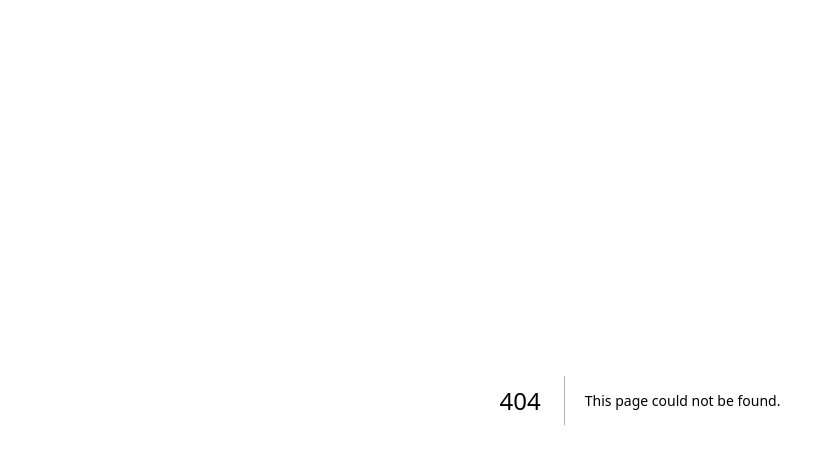
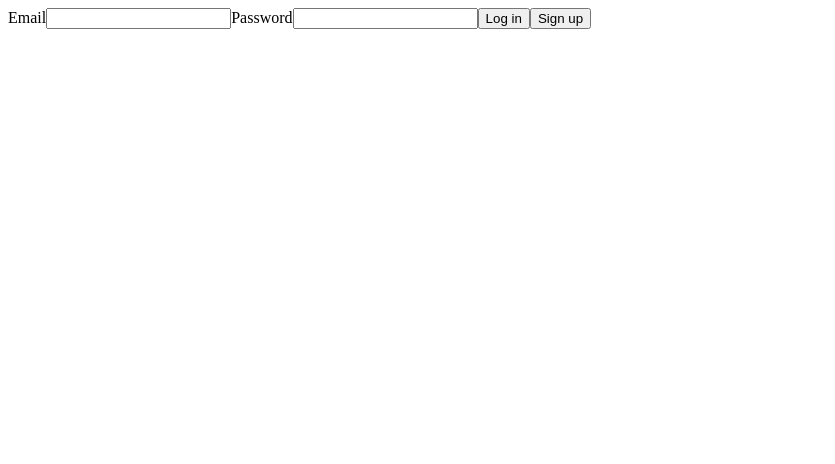
Before and after one commit to kj-nakamura/gender-reveal, a Next.js app: page /login in a window 1280 px wide. Before the commit this address had no page. Shown: the top 464 px of the page, without its empty margins (0-835 px from the left). Built offline with nearby package versions, Linux system fonts and the light colour scheme.

Commit message:
認証作成

```diff
--- /dev/null
+++ b/app/login/actions.ts
@@ -0,0 +1,43 @@
+// app/login/actions.ts
+"use server";
+
+import { createClient } from "@/lib/supabase/server";
+import { headers } from "next/headers";
+import { redirect } from "next/navigation";
+
+export const signup = async (formData: FormData) => {
+  const email = formData.get("email") as string;
+  const password = formData.get("password") as string;
+  const supabase = createClient();
+
+  const { error } = await supabase.auth.signUp({
+    email,
+    password,
+  });
+
+  if (error) {
+    // エラー処理（例: エラーページにリダイレクト）
+    return redirect("/login?message=Could not authenticate user");
+  }
+
+  // 新規登録後はメール確認を促すページにリダイレクトするのが親切
+  return redirect("/login?message=Check email to continue sign in process");
+};
+
+export const login = async (formData: FormData) => {
+  const email = formData.get("email") as string;
+  const password = formData.get("password") as string;
+  const supabase = createClient();
+
+  const { error } = await supabase.auth.signInWithPassword({
+    email,
+    password,
+  });
+
+  if (error) {
+    return redirect("/login?message=Could not authenticate user");
+  }
+
+  // ログイン成功後はメインページなどにリダイレクト
+  return redirect("/");
+};
--- /dev/null
+++ b/app/login/page.tsx
@@ -0,0 +1,15 @@
+// app/login/page.tsx
+import { login, signup } from "./actions";
+
+export default function LoginPage() {
+  return (
+    <form>
+      <label htmlFor="email">Email</label>
+      <input id="email" name="email" type="email" required />
+      <label htmlFor="password">Password</label>
+      <input id="password" name="password" type="password" required />
+      <button formAction={login}>Log in</button>
+      <button formAction={signup}>Sign up</button>
+    </form>
+  );
+}
--- /dev/null
+++ b/lib/supabase/server.ts
@@ -0,0 +1,37 @@
+// lib/supabase/server.ts
+import { createServerClient } from '@supabase/ssr'
+import { cookies } from 'next/headers'
+
+export const createClient = () => {
+  const cookieStore = cookies()
+
+  return createServerClient(
+    process.env.NEXT_PUBLIC_SUPABASE_URL!,
+    process.env.NEXT_PUBLIC_SUPABASE_ANON_KEY!,
+    {
+      cookies: {
+        get(name: string) {
+          return cookieStore.get(name)?.value
+        },
+        set(name: string, value: string, options) {
+          try {
+            cookieStore.set({ name, value, ...options })
+          } catch (error) {
+            // The `set` method was called from a Server Component.
+            // This can be ignored if you have middleware refreshing
+            // user sessions.
+          }
+        },
+        remove(name: string, options) {
+          try {
+            cookieStore.set({ name, value: '', ...options })
+          } catch (error) {
+            // The `delete` method was called from a Server Component.
+            // This can be ignored if you have middleware refreshing
+            // user sessions.
+          }
+        },
+      },
+    }
+  )
+}
```
